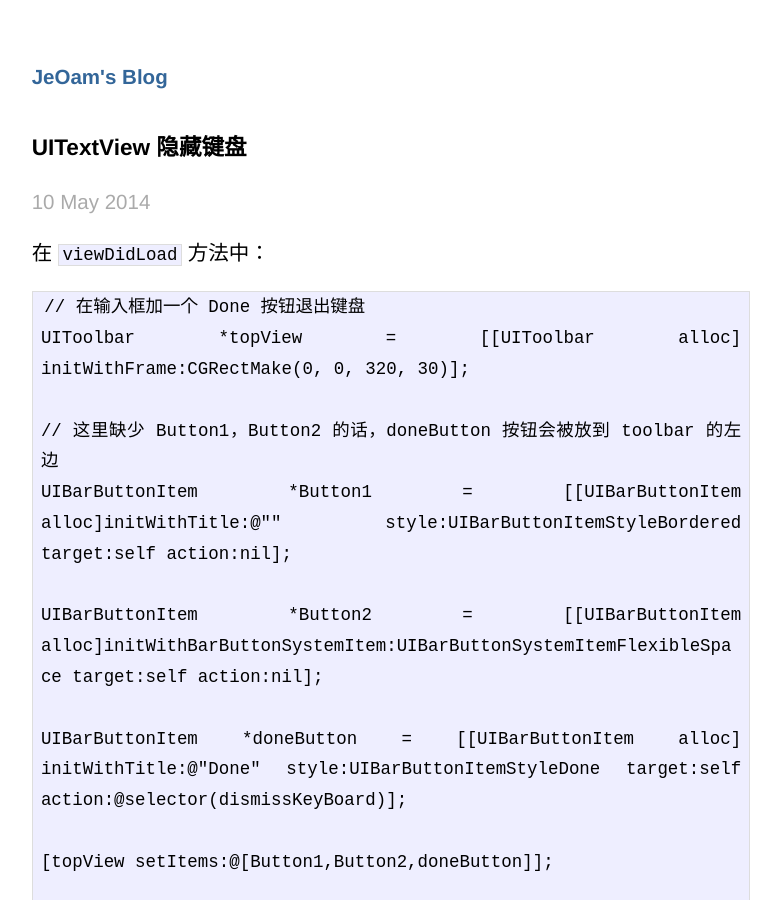
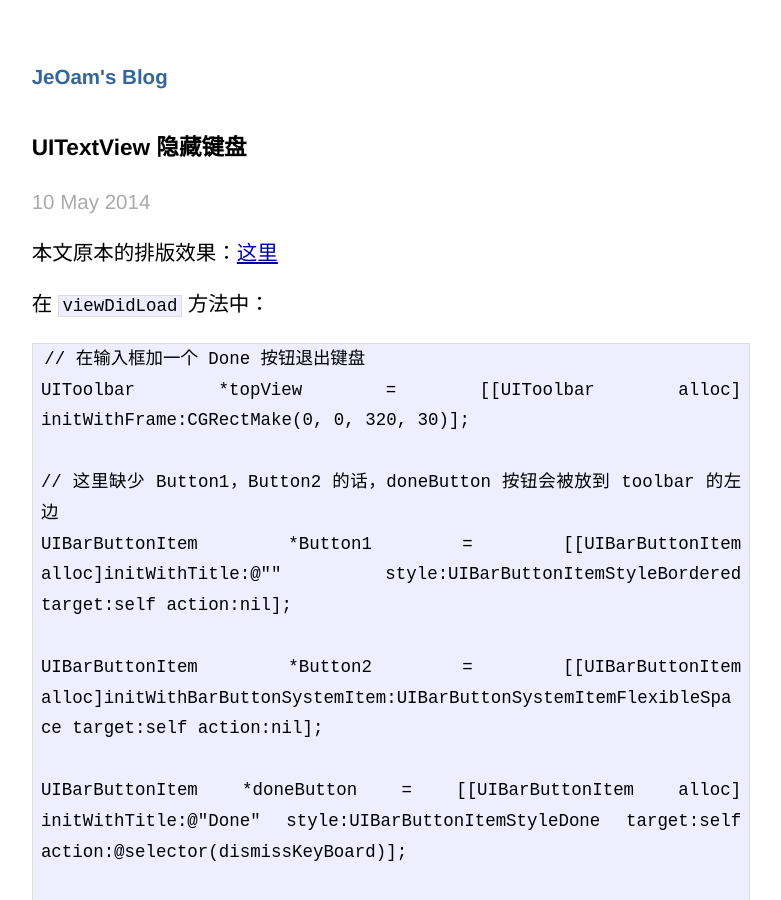
Before and after one commit to JeOam/jeoam.github.io, a Jekyll site: the page built from _posts/2014-05-10-UITextView-dissmissKeyBoard.md, in a window 1280 px wide and 900 px high. Shown: the whole window, without its empty margins (249-1030 px from the left). Built offline with Jekyll 4.4.1, drawn with Linux system fonts in a browser that asks for light colours.

Commit message:
fixed error

```diff
--- a/_posts/2014-05-10-UITextView-dissmissKeyBoard.md
+++ b/_posts/2014-05-10-UITextView-dissmissKeyBoard.md
@@ -3,6 +3,7 @@ layout: post
 title: UITextView 隐藏键盘
 ---
 
+本文原本的排版效果：[这里](https://github.com/JeOam/jeoam.github.io/blob/master/_posts/2014-05-10-UITextView-dissmissKeyBoard.md)
 
 在 `viewDidLoad` 方法中：
 
```
